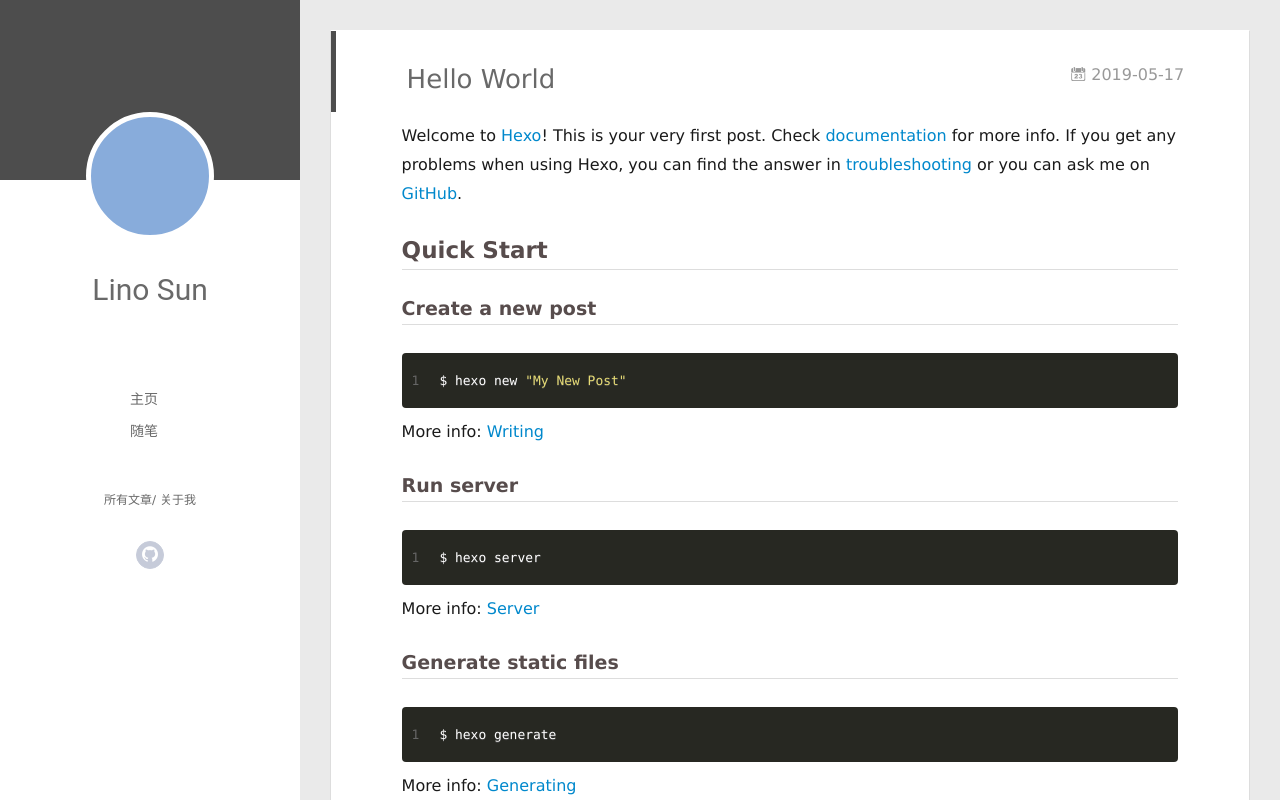
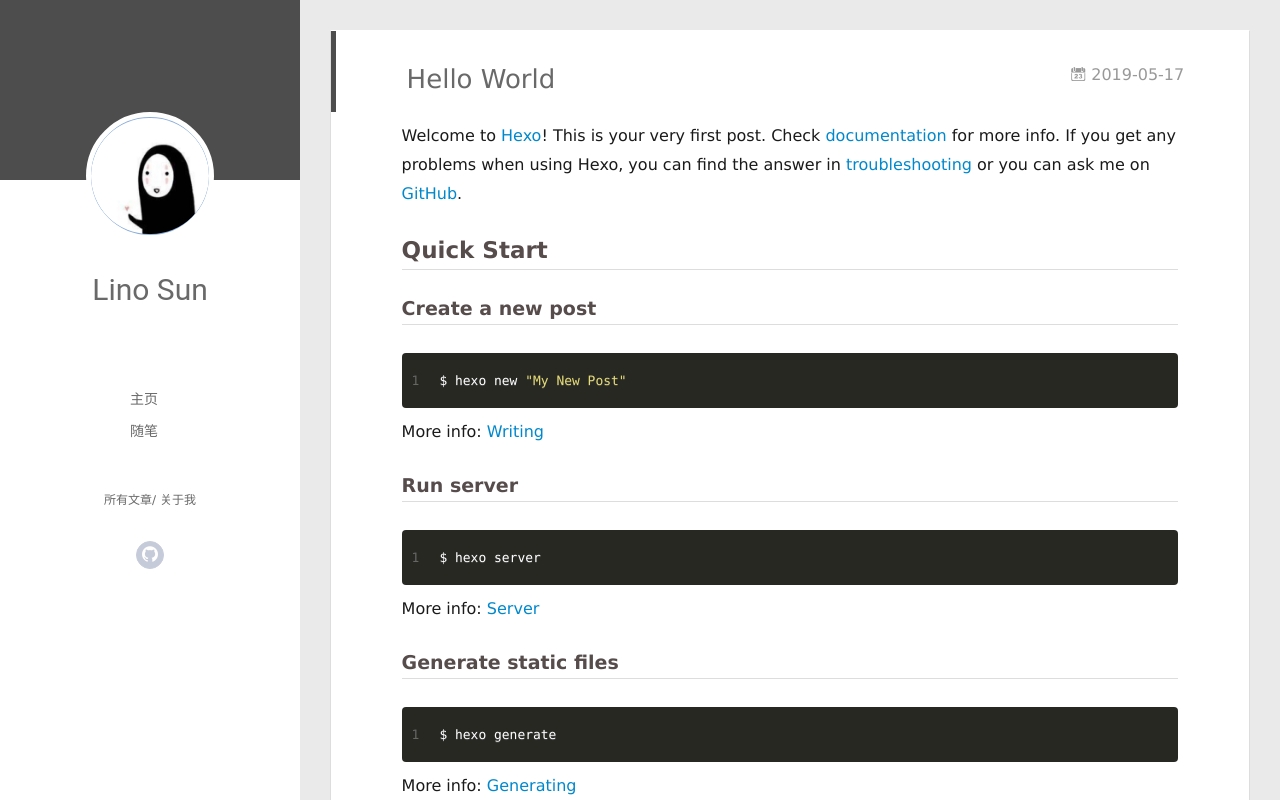
Before and after one commit to LinoSun/LinoSun.github.io, a plain HTML site: page index.html in a window 1280 px wide. Drawn offline with Linux system fonts and the light colour scheme.

Commit message:
Site updated: 2019-05-17 20:26:20

```diff
--- a/index.html
+++ b/index.html
@@ -43,7 +43,7 @@
 <div class="intrude-less">
 	<header id="header" class="inner">
 		<a href="/" class="profilepic">
-			<img src class="js-avatar">
+			<img src="/img/lino.jpg" class="js-avatar">
 		</a>
 		<hgroup>
 		  <h1 class="header-author"><a href="/">Lino Sun</a></h1>
@@ -91,7 +91,7 @@
 	<div class="intrude-less">
 		<header id="header" class="inner">
 			<div class="profilepic">
-				<img src class="js-avatar">
+				<img src="/img/lino.jpg" class="js-avatar">
 			</div>
 			<hgroup>
 			  <h1 class="header-author js-header-author">Lino Sun</h1>
```
Also changed, not shown: 2019/05/17/hello-world/index.html (+3 -3 lines), archives/2019/05/index.html (+2 -2 lines), archives/2019/index.html (+2 -2 lines), archives/index.html (+2 -2 lines), img/lino.jpg (added), img/wechat.jpg (added).
